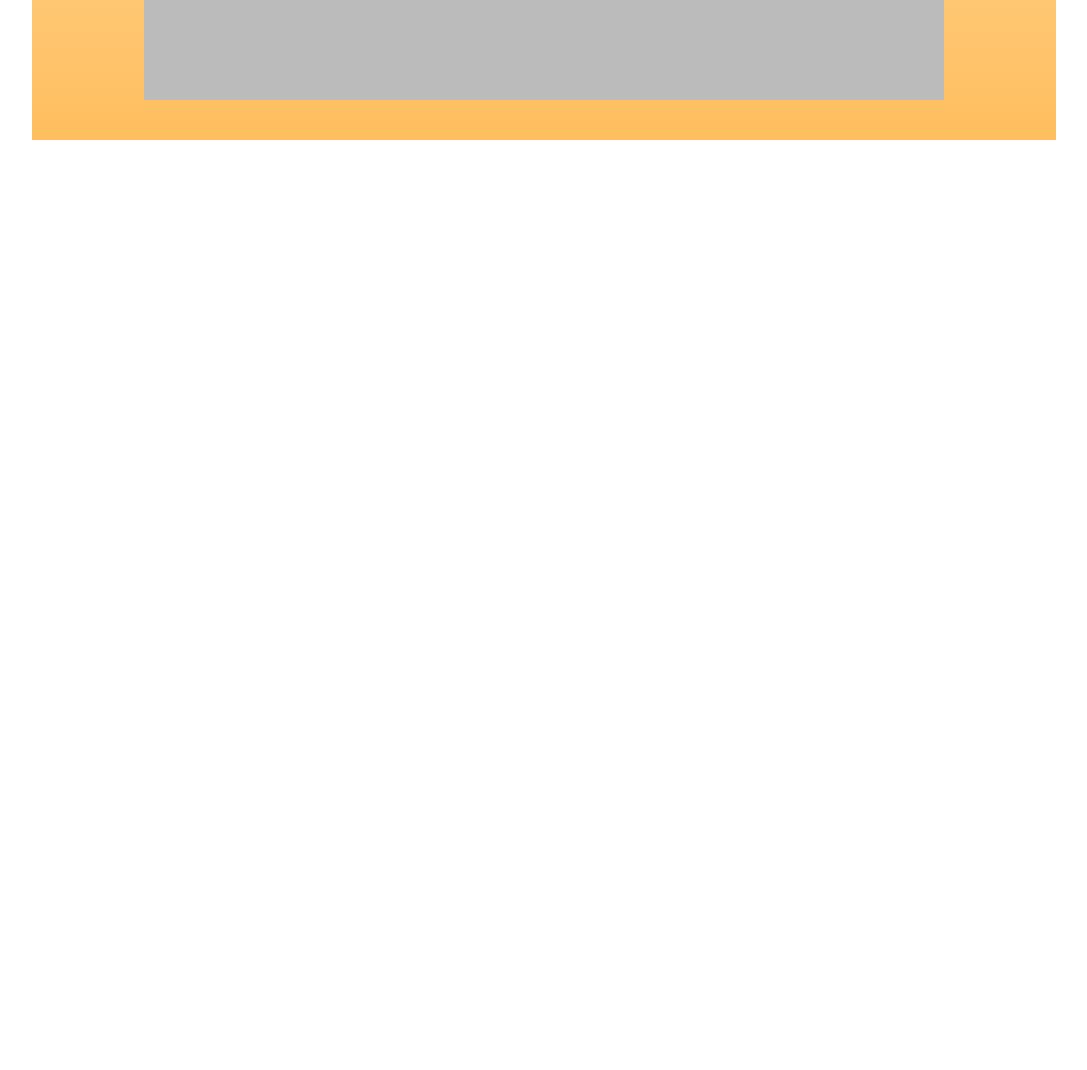
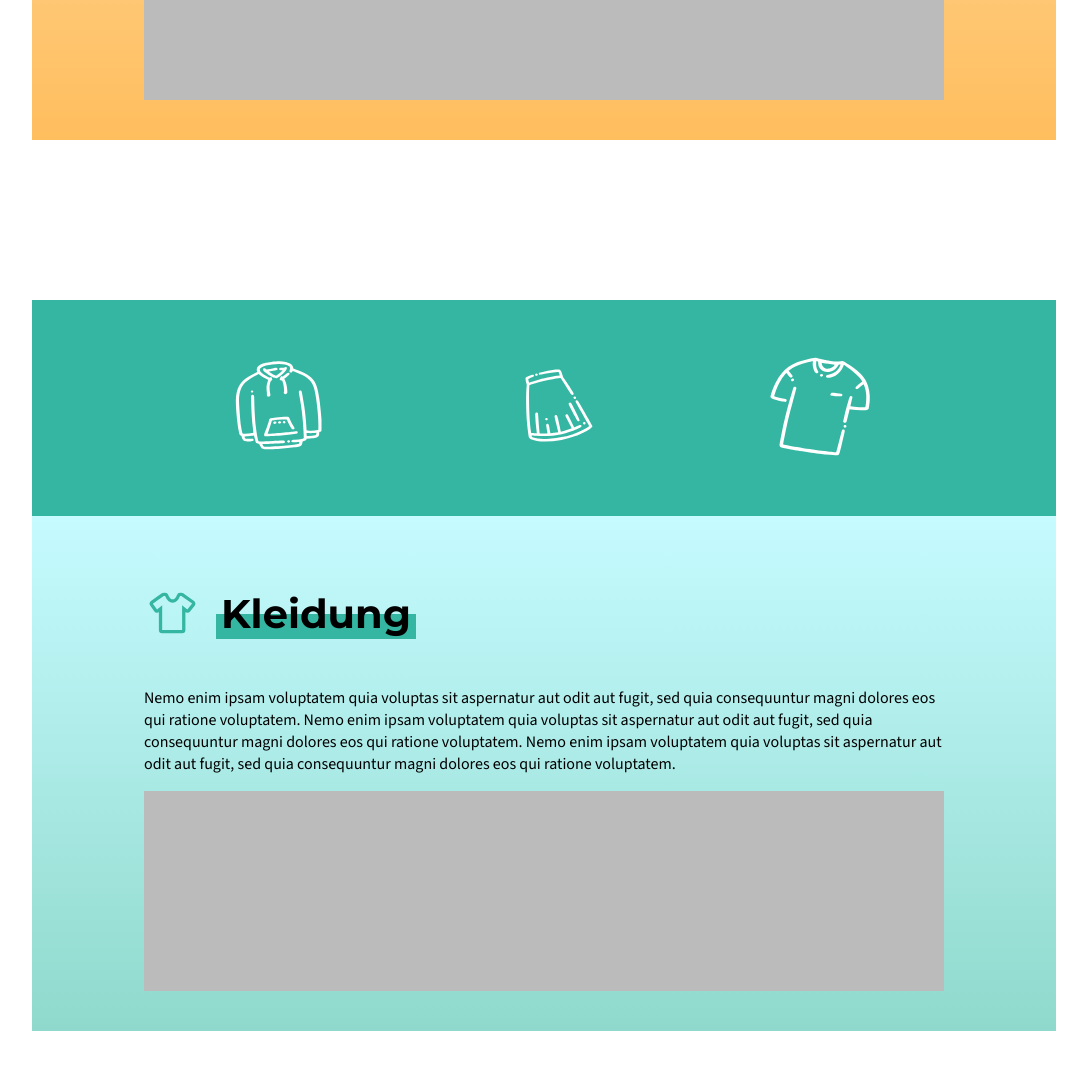
Before and after one commit to ann-kathrinhaas/Netzwerk-gegen-Kinderarmut, a plain HTML site: page content/home.html in a window 1280 px wide. Shown: the part 1599-2669 px from the top of the page, without its empty margins (96-1183 px from the left). Before the commit the page ends 1899 px from the top, so only its background shows below. Drawn offline with Linux system fonts and the light colour scheme; files whose address does not match are found by name.

Commit message:
added html and css for 'kleidung'

```diff
--- a/content/home.html
+++ b/content/home.html
@@ -45,14 +45,14 @@
     <div class="module stoerer">
       <div class="flex-module items">
         <div item w-30>
-          <img src="../assets/stoerer/essen/bread.svg" alt="Caritas" title="Caritas">
+          <img src="../assets/stoerer/essen/bread.svg" alt="Brot" title="Brot">
         </div>
         <div item w-30>
-          <img src="../assets/stoerer/essen/coffee.svg" alt="Arbeitsagentur"
-            title="Arbeitsagentur">
+          <img src="../assets/stoerer/essen/coffee.svg" alt="Kaffee"
+            title="Kaffee">
         </div>
         <div item w-30>
-          <img src="../assets/stoerer/essen/burger.svg" alt="Jugendamt" title="Jugendamt">
+          <img src="../assets/stoerer/essen/burger.svg" alt="Burger" title="Burger">
         </div>
       </div>
     </div>
@@ -72,6 +72,37 @@
     </div>
   </div>
 
+  <div class="module-wrapper kleidung">
+    <div class="module stoerer">
+      <div class="flex-module items">
+        <div item w-30>
+          <img src="../assets/stoerer/kleidung/sweater.svg" alt="Caritas" title="Caritas">
+        </div>
+        <div item w-30>
+          <img src="../assets/stoerer/kleidung/skirt.svg" alt="Arbeitsagentur"
+            title="Arbeitsagentur">
+        </div>
+        <div item w-30>
+          <img src="../assets/stoerer/kleidung/shirt.svg" alt="Jugendamt" title="Jugendamt">
+        </div>
+      </div>
+    </div>
+    <div class="module content">
+      <div class="flex-module icon-with-heading">
+        <img class="icon" src="../assets/icons/ic_kleidung.svg" alt="Kleidung"
+          title="Kleidung">
+        <h2 class="heading-with-line">Kleidung<div class="line line-kleidung"></div>
+        </h2>
+      </div>
+      <p>Nemo enim ipsam voluptatem quia voluptas sit aspernatur aut odit aut fugit, sed quia consequuntur magni
+        dolores eos qui ratione voluptatem. Nemo enim ipsam voluptatem quia voluptas sit aspernatur aut odit aut
+        fugit, sed quia consequuntur magni dolores eos qui ratione voluptatem. Nemo enim ipsam voluptatem quia
+        voluptas sit aspernatur aut odit aut fugit, sed quia consequuntur magni dolores eos qui ratione voluptatem.
+      </p>
+      <div class="slider-placeholder" style="width: 100%; height: 200px; background-color: rgb(187, 187, 187);"></div>
+    </div>
+  </div>
+
 </body>
 
 </html>
--- a/css/main.scss
+++ b/css/main.scss
@@ -77,6 +77,16 @@ body {
             }
         }
 
+        &.kleidung {
+            .stoerer {
+                background: $green;
+            }
+
+            .content {
+                background: $green-gradient;
+            }
+        }
+
         .module {
             &.stoerer, &.content {
                 padding: 2.5rem 7rem;
@@ -130,6 +140,9 @@ body {
                             background: $orange;
                         }
 
+                        &.line-kleidung {
+                            background: $green;
+                        }
 
                       }
 
```
Also changed, not shown: css/main.css, 1 other file.
